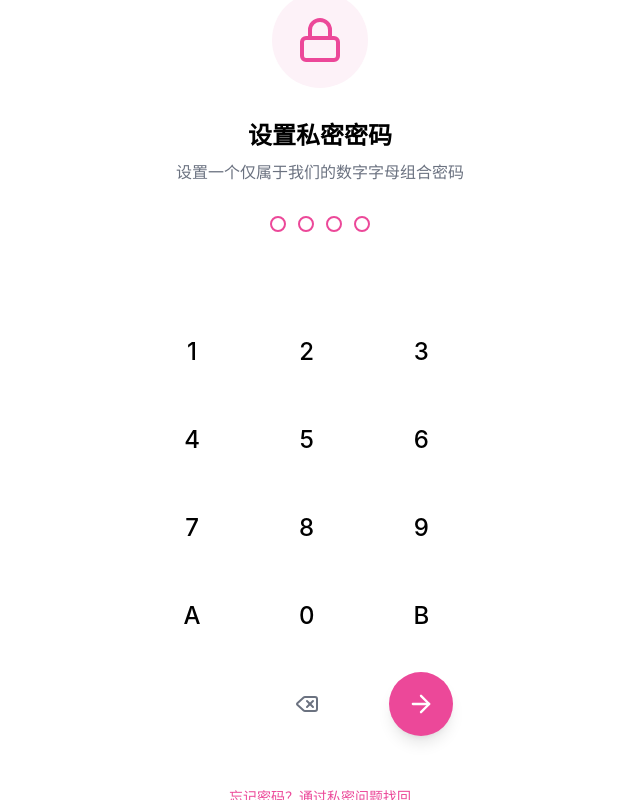
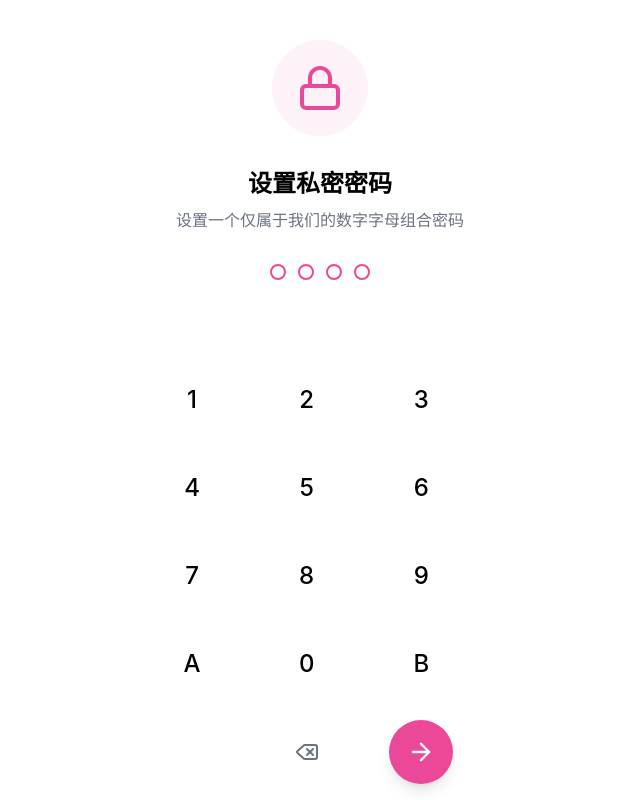
Before and after one commit to eta7osc/1, a React (Vite) app: page / in a window 1280 px wide. Shown: the whole page, without its empty margins (320-960 px from the left). Built offline with nearby package versions, Linux system fonts and the light colour scheme; what @cloudbase/js-sdk would draw is missing.

Commit message:
for better experience

```diff
--- a/components/PasscodeLock.tsx
+++ b/components/PasscodeLock.tsx
@@ -1,4 +1,3 @@
-
 import React, { useState, useEffect } from 'react';
 import { Lock, Delete, ArrowRight } from 'lucide-react';
 import { storage } from '../services/storageService';
@@ -58,7 +57,7 @@ const PasscodeLock: React.FC<PasscodeLockProps> = ({ onSuccess }) => {
       ['1', '2', '3'],
       ['4', '5', '6'],
       ['7', '8', '9'],
-      ['A', '0', 'B']
+      ['A', '0', 'B'],
     ];
 
     return (
@@ -90,7 +89,15 @@ const PasscodeLock: React.FC<PasscodeLockProps> = ({ onSuccess }) => {
   };
 
   return (
-    <div className="fixed inset-0 z-[100] bg-white safe-pt flex flex-col items-center justify-center px-8 text-center">
+    <div
+      className="fixed inset-0 z-[100] bg-white flex flex-col items-center px-8 text-center overflow-y-auto"
+      style={{
+        // 顶部：系统安全区 + 额外 40px 间距，避免被刘海/灵动岛挡住
+        paddingTop: 'calc(env(safe-area-inset-top) + 40px)',
+        // 底部：给将来底部导航 / 手势条留一点空间
+        paddingBottom: 'calc(env(safe-area-inset-bottom) + 24px)',
+      }}
+    >
       <div className="mb-8 p-6 bg-pink-50 rounded-full">
         <Lock size={48} className="text-pink-500" />
       </div>
@@ -99,8 +106,10 @@ const PasscodeLock: React.FC<PasscodeLockProps> = ({ onSuccess }) => {
         {mode === 'login' ? '输入访问密码' : '设置私密密码'}
       </h1>
       <p className="text-gray-500 mb-8">
-        {mode === 'login' ? '只有我们可以进入的空间' : '设置一个仅属于我们的数字字母组合密码'}
-      </p>
+        {mode === 'login'
+          ? '只有我们可以进入的空间'
+          : '设置一个仅属于我们的数字字母组合密码'}
+      </p >
 
       <div className="flex gap-3 justify-center mb-4 min-h-[40px]">
         {Array.from({ length: Math.max(passcode.length, 4) }).map((_, i) => (
@@ -113,12 +122,18 @@ const PasscodeLock: React.FC<PasscodeLockProps> = ({ onSuccess }) => {
         ))}
       </div>
 
-      {error && <p className="text-red-500 text-sm animate__animated animate__shakeX">{error}</p>}
+      {error && (
+        <p className="text-red-500 text-sm animate__animated animate__shakeX">
+          {error}
+        </p >
+      )}
 
       {renderKeypad()}
 
-      <div className="mt-12">
-        <button className="text-pink-500 font-medium text-sm">忘记密码？通过私密问题找回</button>
+      <div className="mt-12 mb-4">
+        <button className="text-pink-500 font-medium text-sm">
+          忘记密码？通过私密问题找回
+        </button>
       </div>
     </div>
   );
```
Also changed, not shown: package.json (+4 -3 lines), 1 other file (tests, documents, lock files or other folders).
